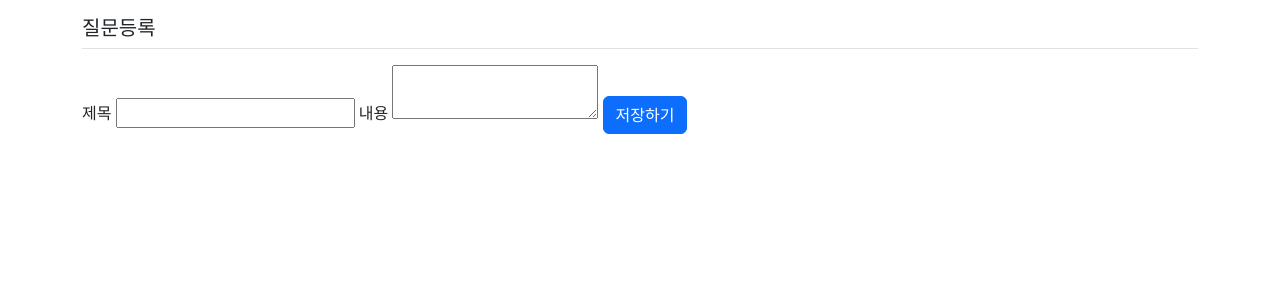
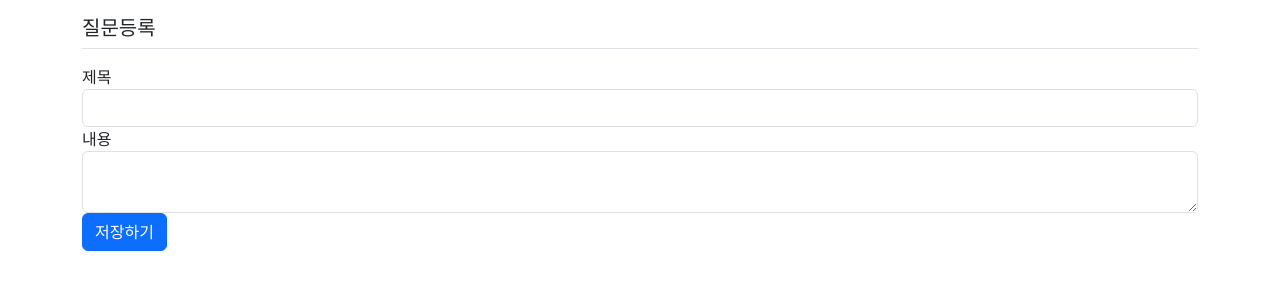
Before and after one commit to movemin/python-practice, a Flask app: page /question/create/ in a window 1280 px wide. Shown: the top 300 px of the page. Run offline with Flask 3, Linux system fonts and the light colour scheme; some libraries are stand-ins or nearby versions.

Commit message:
폼에 부트스트랩 적용하기

```diff
--- a/WEB/pybo/templates/question/question_form.html
+++ b/WEB/pybo/templates/question/question_form.html
@@ -5,10 +5,10 @@
     <form method="post" class="post-form my-3">
 
         {{ form.subject.label }}
-        {{ form.subject() }}
+        {{ form.subject(class="form-control") }}
 
         {{ form.content.label }}
-        {{ form.content() }}
+        {{ form.content(class="form-control") }}
 
         <button type="submit" class="btn btn-primary">저장하기</button>
     </form>
```
